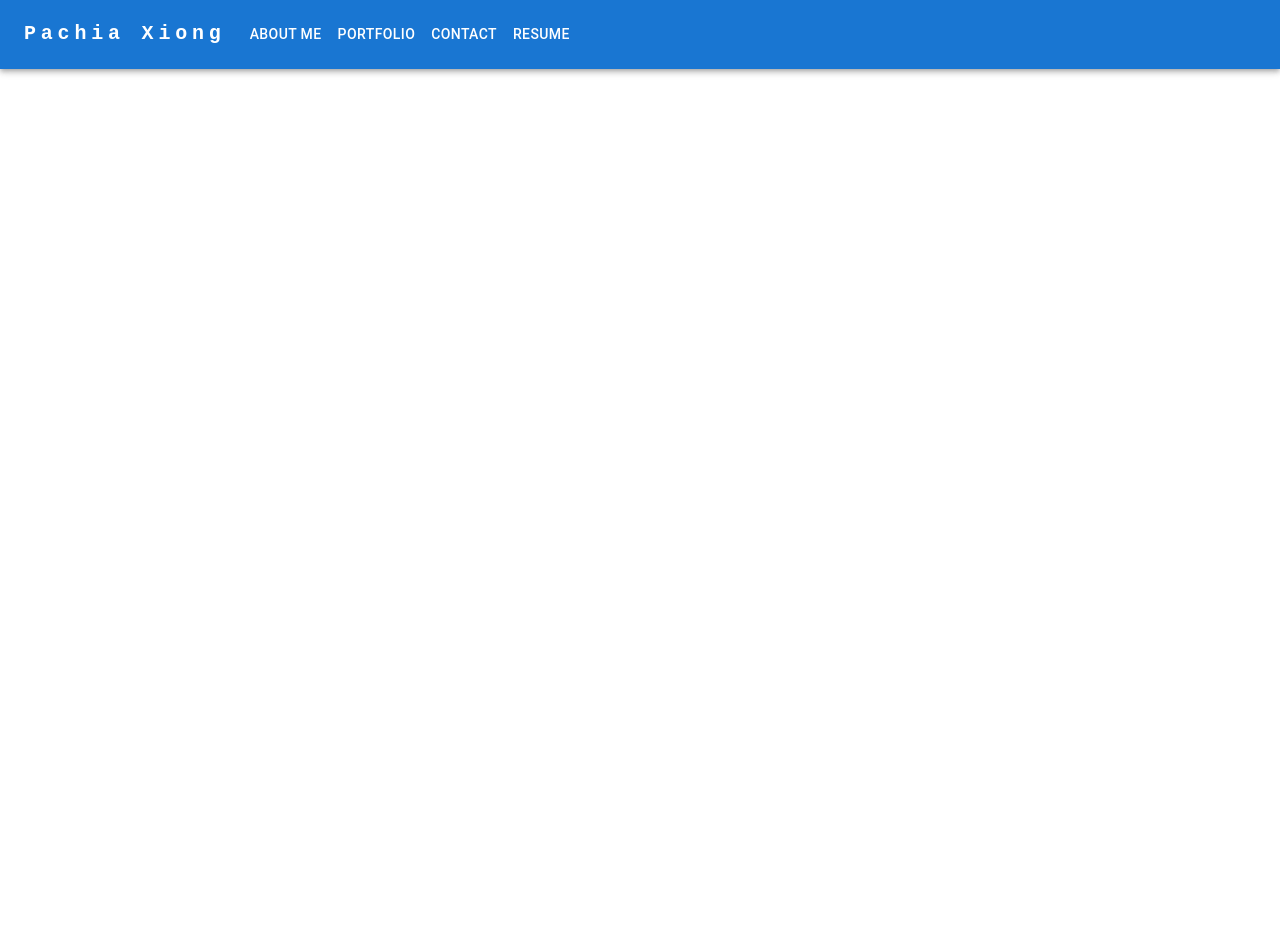
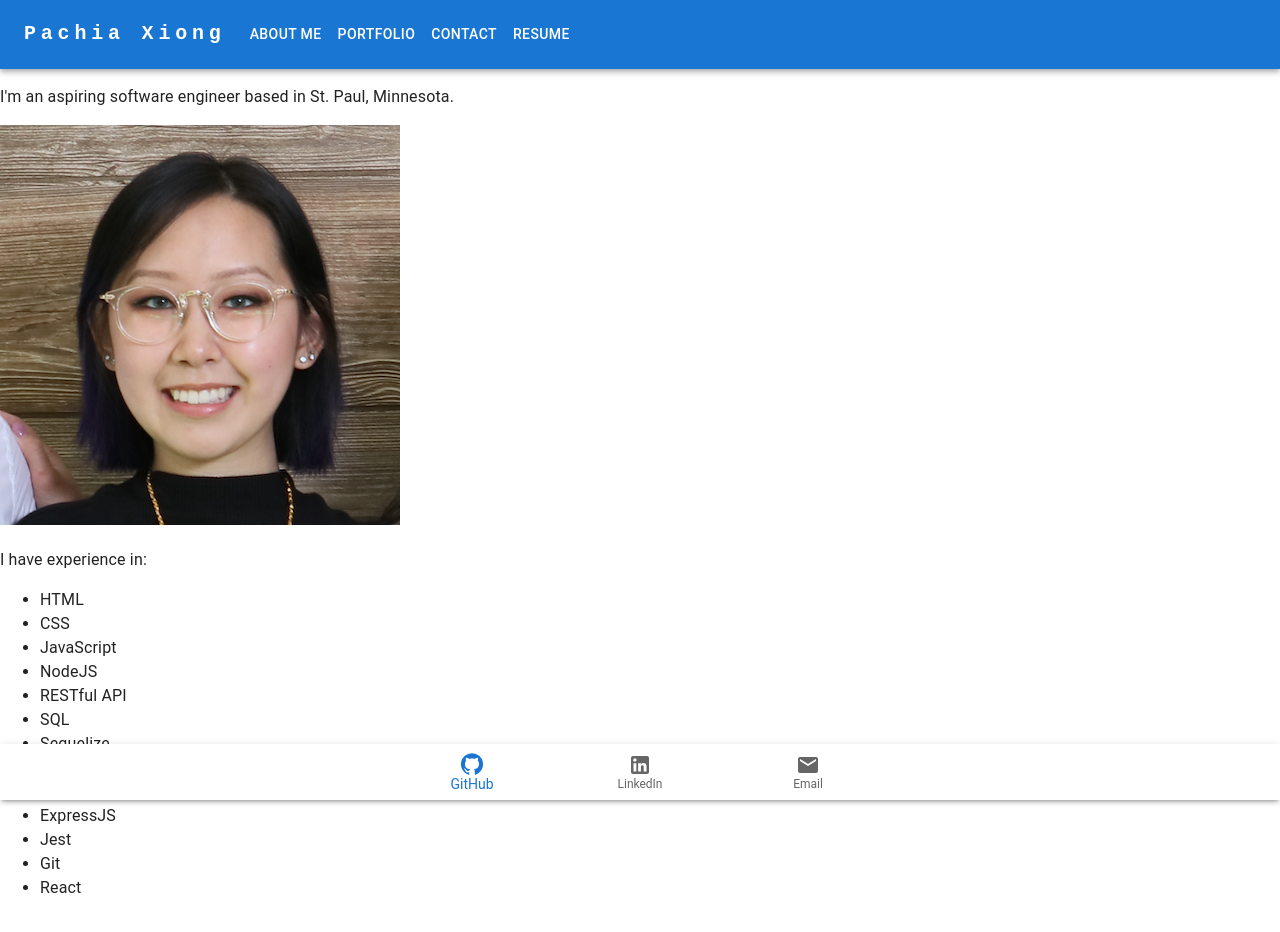
Before and after one commit to PDKetchum/module-20-react-portfolio, a React (Create React App) app in the folder reactapp/: page / in a window 1280 px wide. Shown: the top 932 px of the page. Before the commit the page ends 800 px from the top, so only its background shows below. Built offline with nearby package versions, Linux system fonts and the light colour scheme.

Commit message:
added a footer

```diff
--- /dev/null
+++ b/reactapp/src/components/Footer.js
@@ -0,0 +1,36 @@
+import * as React from "react";
+import Box from "@mui/material/Box";
+import CssBaseline from "@mui/material/CssBaseline";
+import BottomNavigation from "@mui/material/BottomNavigation";
+import BottomNavigationAction from "@mui/material/BottomNavigationAction";
+import Paper from "@mui/material/Paper";
+import GitHubIcon from "@mui/icons-material/GitHub";
+import LinkedInIcon from "@mui/icons-material/LinkedIn";
+import EmailIcon from "@mui/icons-material/Email";
+
+export default function FixedBottomNavigation() {
+  const [value, setValue] = React.useState(0);
+  const ref = React.useRef(null);
+
+  return (
+    <Box sx={{ pb: 7 }} ref={ref}>
+      <CssBaseline />
+      <Paper
+        sx={{ position: "fixed", bottom: 0, left: 0, right: 0 }}
+        elevation={3}
+      >
+        <BottomNavigation
+          showLabels
+          value={value}
+          onChange={(event, newValue) => {
+            setValue(newValue);
+          }}
+        >
+          <BottomNavigationAction label="GitHub" icon={<GitHubIcon />} />
+          <BottomNavigationAction label="LinkedIn" icon={<LinkedInIcon />} />
+          <BottomNavigationAction label="Email" icon={<EmailIcon />} />
+        </BottomNavigation>
+      </Paper>
+    </Box>
+  );
+}
--- a/reactapp/src/components/NavTabs.js
+++ b/reactapp/src/components/NavTabs.js
@@ -7,15 +7,12 @@ import Typography from "@mui/material/Typography";
 import Menu from "@mui/material/Menu";
 import MenuIcon from "@mui/icons-material/Menu";
 import Container from "@mui/material/Container";
-import Avatar from "@mui/material/Avatar";
 import Button from "@mui/material/Button";
-import Tooltip from "@mui/material/Tooltip";
 import MenuItem from "@mui/material/MenuItem";
-import AdbIcon from "@mui/icons-material/Adb";
 
 const pages = ["About Me", "Portfolio", "Contact", "Resume"];
 
-function ResponsiveAppBar() {
+function ResponsiveAppBar({ handlePageChange }) {
   const [anchorElNav, setAnchorElNav] = React.useState(null);
 
   const handleOpenNavMenu = (event) => {
@@ -78,7 +75,7 @@ function ResponsiveAppBar() {
               }}
             >
               {pages.map((page) => (
-                <MenuItem key={page} onClick={handleCloseNavMenu}>
+                <MenuItem key={page} onClick={() => handlePageChange(page)}>
                   <Typography textAlign="center">{page}</Typography>
                 </MenuItem>
               ))}
@@ -106,7 +103,7 @@ function ResponsiveAppBar() {
             {pages.map((page) => (
               <Button
                 key={page}
-                onClick={handleCloseNavMenu}
+                onClick={() => handlePageChange(page)}
                 sx={{ my: 2, color: "white", display: "block" }}
               >
                 {page}
--- a/reactapp/src/components/PortfolioContainer.js
+++ b/reactapp/src/components/PortfolioContainer.js
@@ -1,38 +1,47 @@
 import React, { useState } from "react";
 import ResponsiveAppBar from "./NavTabs";
-// import AboutMe from "./pages/AboutMe";
-// import Portfolio from "./pages/Portfolio";
-// import Contact from "./pages/Contact";
-// import Resume from "./pages/Resume";
+import AboutMe from "./pages/AboutMe";
+import Portfolio from "./pages/Portfolio";
+import Contact from "./pages/Contact";
+import Resume from "./pages/Resume";
+import SimpleBottomNavigation from "./Footer";
 
 export default function PortfolioContainer() {
-  // const [currentPage, setCurrentPage] = useState("Home");
+  const [currentPage, setCurrentPage] = useState("Home");
 
-  // // This method is checking to see what the value of `currentPage` is. Depending on the value of currentPage, we return the corresponding component to render.
-  // const renderPage = () => {
-  //   if (currentPage === "AboutMe") {
-  //     return <AboutMe />;
-  //   }
-  //   if (currentPage === "Portfolio") {
-  //     return <Portfolio />;
-  //   }
-  //   if (currentPage === "Contact") {
-  //     return <Contact />;
-  //   }
-  //   if (currentPage === "Resume") {
-  //     return <Resume />;
-  //   }
-  //   return <AboutMe />;
-  // };
+  // This method is checking to see what the value of `currentPage` is. Depending on the value of currentPage, we return the corresponding component to render.
+  const renderPage = () => {
+    if (currentPage === "AboutMe") {
+      return <AboutMe />;
+    }
+    if (currentPage === "Portfolio") {
+      return <Portfolio />;
+    }
+    if (currentPage === "Contact") {
+      return <Contact />;
+    }
+    if (currentPage === "Resume") {
+      return <Resume />;
+    }
+    return <AboutMe />;
+  };
 
-  // const handlePageChange = (page) => setCurrentPage(page);
+  const handlePageChange = (page) => setCurrentPage(page);
 
   return (
     <div>
-      {/* We are passing the currentPage from state and the function to update it */}
-      <ResponsiveAppBar />
-      {/* Here we are calling the renderPage method which will return a component  */}
-      {/* {renderPage()} */}
+      <div>
+        {/* We are passing the currentPage from state and the function to update it */}
+        <ResponsiveAppBar
+          // currentPage={currentPage}
+          handlePageChange={handlePageChange}
+        />
+        {/* Here we are calling the renderPage method which will return a component  */}
+        {renderPage()}
+      </div>
+      <div>
+        <SimpleBottomNavigation />
+      </div>
     </div>
   );
 }
--- a/reactapp/src/components/pages/Contact.js
+++ b/reactapp/src/components/pages/Contact.js
@@ -1,5 +1,5 @@
 import React from "react";
 
 export default function Contact() {
-  return;
+  return "contact information";
 }
--- a/reactapp/src/components/pages/Portfolio.js
+++ b/reactapp/src/components/pages/Portfolio.js
@@ -1,5 +1,5 @@
 import React from "react";
 
 export default function Portfolio() {
-  return;
+  return "portfolio";
 }
--- a/reactapp/src/components/pages/Resume.js
+++ b/reactapp/src/components/pages/Resume.js
@@ -1,5 +1,5 @@
 import React from "react";
 
 export default function Resume() {
-  return;
+  return "resume";
 }
```
